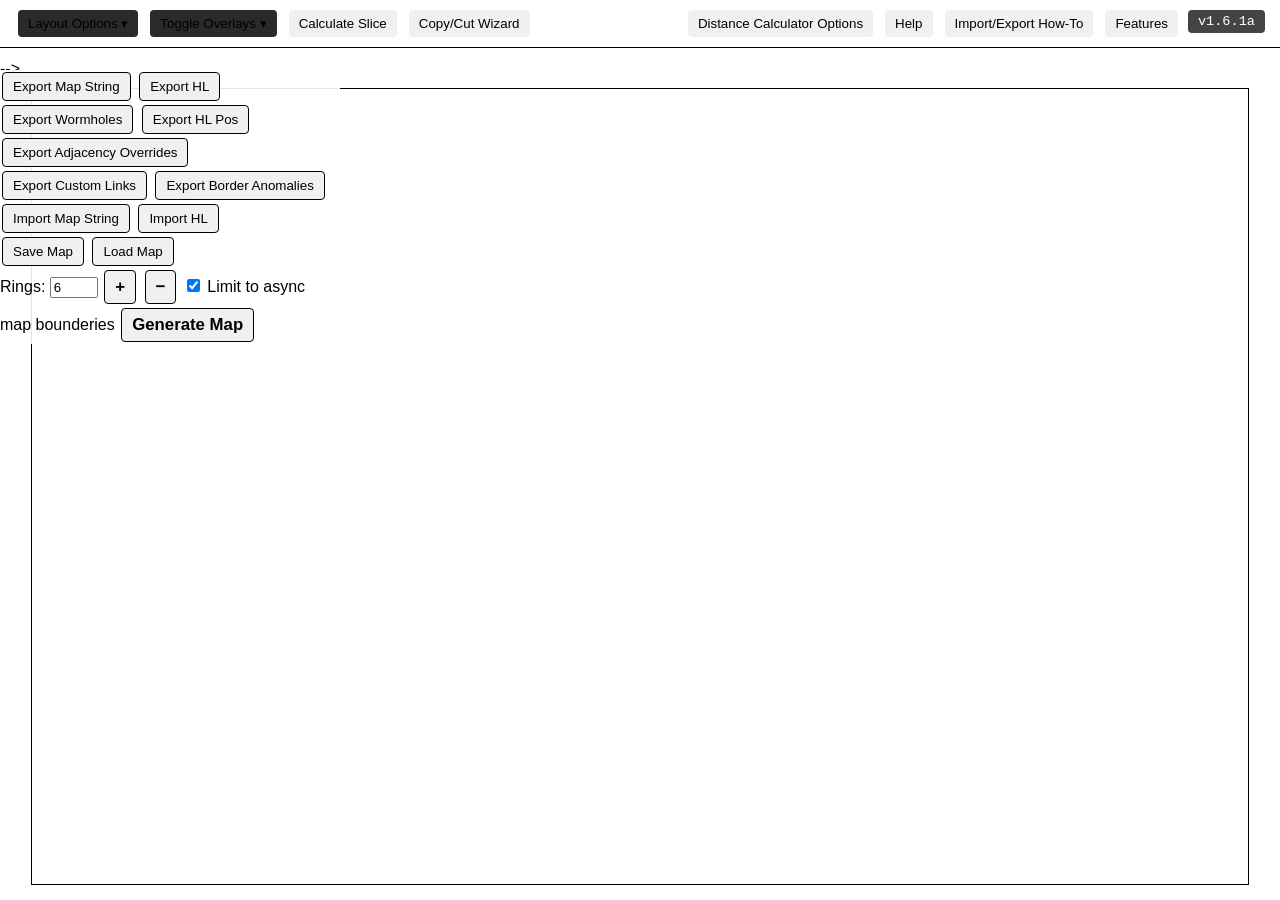
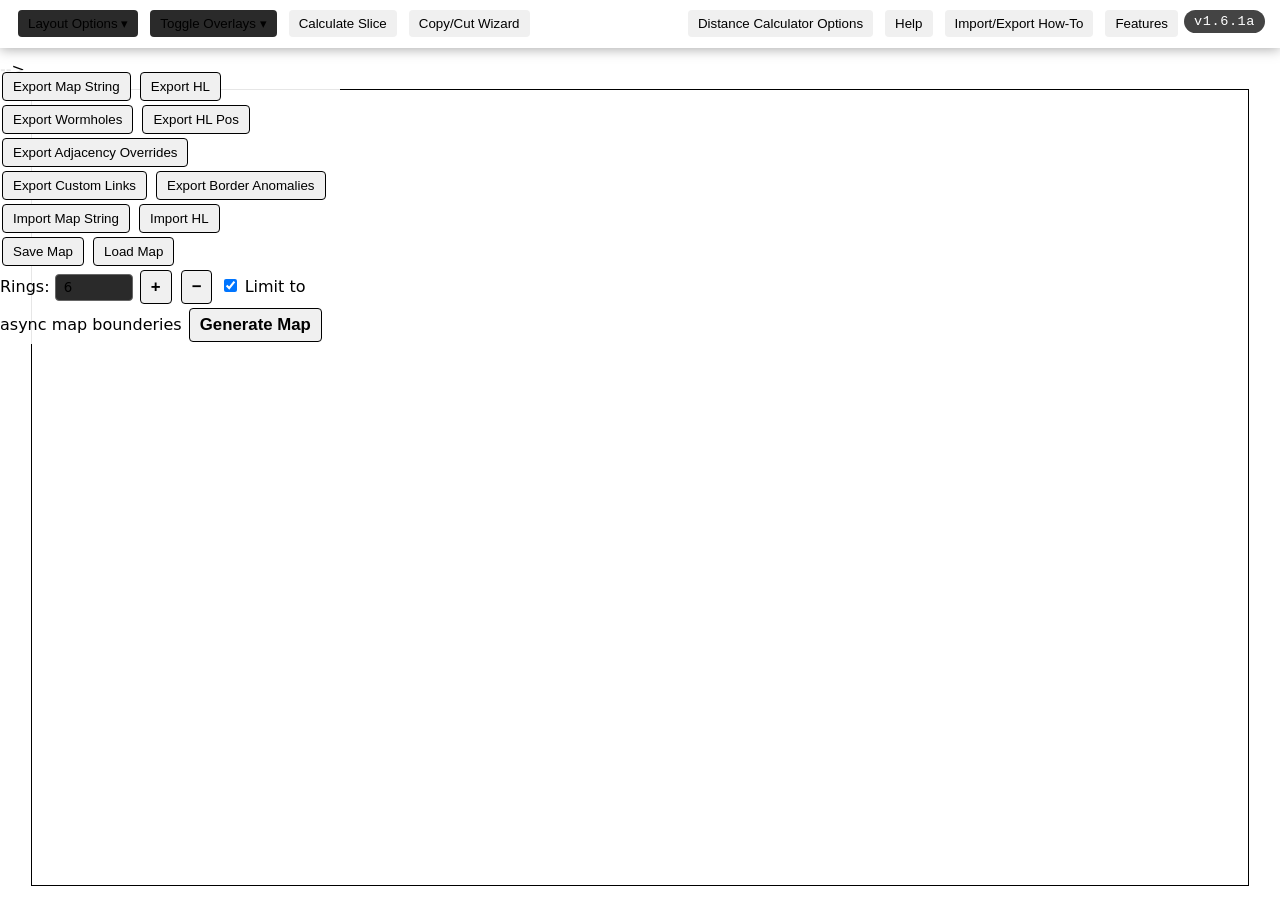

Style Phase 6: visual modernisation pass

--- a/styles.css
+++ b/styles.css
@@ -21,8 +21,8 @@
   /* ── Design tokens (Phase 1) ────────────────────────────────── */
 
   /* Fonts */
-  --font-ui:   "Segoe UI", Arial, sans-serif;
-  --font-mono: "Courier New", monospace;
+  --font-ui:   "Segoe UI Variable", "Segoe UI", system-ui, -apple-system, Arial, sans-serif;
+  --font-mono: "Cascadia Code", "Consolas", "Courier New", monospace;
   --font-icon: "Segoe UI Symbol", "Noto Emoji";
 
   /* Surface layers (dark bg hierarchy) */
@@ -1496,6 +1496,93 @@ Layout butoons and other Popup & Buttons
 .text-danger  { color: var(--color-danger); }
 .text-warning { color: var(--color-warning); }
 .text-primary { color: var(--color-primary); }
+
+/*──────────────────────────────────────────────────────────────────────────────
+  Visual modernisation (Phase 6)
+──────────────────────────────────────────────────────────────────────────────*/
+
+/* ── Custom scrollbars (Webkit/Blink) ─────────────────────────────────────── */
+::-webkit-scrollbar               { width: 6px; height: 6px; }
+::-webkit-scrollbar-track         { background: transparent; }
+::-webkit-scrollbar-thumb         { background: var(--surface-5); border-radius: 3px; }
+::-webkit-scrollbar-thumb:hover   { background: #888; }
+::-webkit-scrollbar-corner        { background: transparent; }
+
+/* ── Button hover — subtle background tint instead of just font-weight ─────── */
+.mode-button:hover,
+.primary-button:hover {
+  background-color: color-mix(in srgb, currentColor 10%, var(--btn-bg-light));
+  font-weight: bold;
+}
+
+body.dark .mode-button:hover,
+body.dark .primary-button:hover {
+  background-color: color-mix(in srgb, var(--color-accent) 10%, var(--btn-bg-dark));
+  font-weight: bold;
+}
+
+/* ── Top bar — glass border instead of flat line ──────────────────────────── */
+#topBar {
+  border-bottom: 1px solid rgba(255, 255, 255, 0.08);
+  box-shadow: 0 1px 12px rgba(0, 0, 0, 0.35);
+}
+
+/* ── Popups — depth shadow + glass border ─────────────────────────────────── */
+.popup-ui,
+.popup-ui-info,
+.wizard-main-popup {
+  box-shadow: 0 8px 32px rgba(0, 0, 0, 0.55), 0 0 0 1px rgba(255, 255, 255, 0.06);
+}
+
+.popup-ui-titlebar {
+  border-bottom: 1px solid rgba(255, 255, 255, 0.08);
+}
+
+/* ── Controls panel — glass border ────────────────────────────────────────── */
+body.dark #controlsPanel {
+  box-shadow: 4px 0 24px rgba(0, 0, 0, 0.5);
+  border-right: 1px solid rgba(255, 255, 255, 0.06);
+}
+
+/* ── Smoother transitions across interactive elements ─────────────────────── */
+.mode-button,
+.primary-button,
+.filter-button,
+.wizard-btn {
+  transition: background 0.15s ease, color 0.15s ease,
+              box-shadow 0.15s ease, outline-color 0.15s ease;
+}
+
+/* ── Input fields — consistent dark styling ───────────────────────────────── */
+input[type="text"],
+input[type="number"],
+input[type="search"],
+textarea,
+select {
+  background: var(--surface-3);
+  color: var(--text-color);
+  border: 1px solid var(--surface-5);
+  border-radius: 4px;
+  padding: 5px 8px;
+  font-family: var(--font-ui);
+  transition: border-color 0.15s ease, box-shadow 0.15s ease;
+}
+
+input[type="text"]:focus,
+input[type="number"]:focus,
+input[type="search"]:focus,
+textarea:focus,
+select:focus {
+  outline: none;
+  border-color: var(--color-primary);
+  box-shadow: 0 0 0 2px var(--color-primary-glow);
+}
+
+/* ── Version tag — pill style ─────────────────────────────────────────────── */
+#versionTag {
+  border-radius: 20px;
+  letter-spacing: 0.04em;
+}
 
 /* Make the controls panel close and open buttons yellow, round, and accessible, with hover/focus states */
 #controlsPanelCloseBtn,
